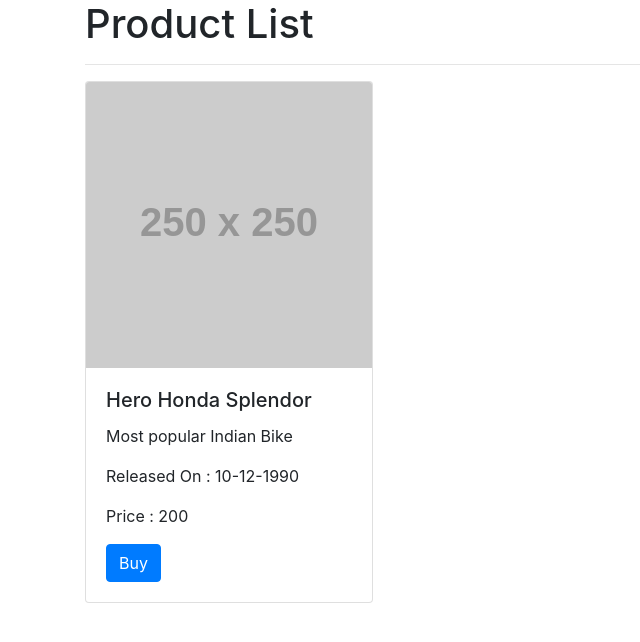
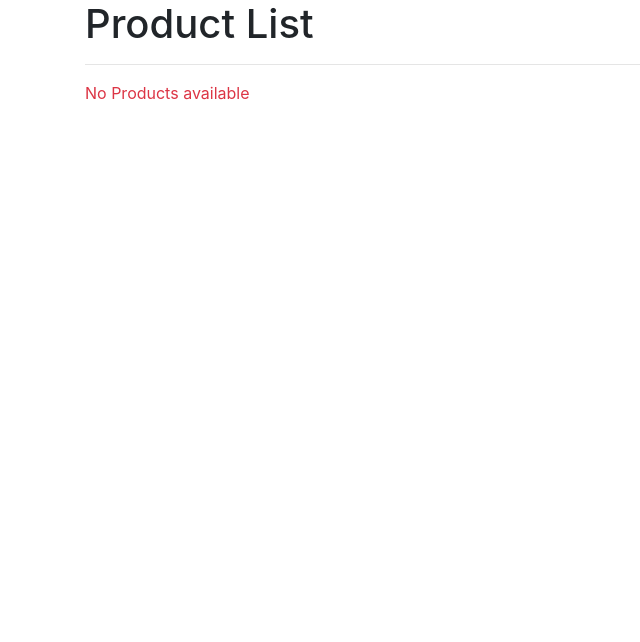
Before and after one commit to Rahuldevdurg/demo-batch2, an Angular app in the folder angular-demo/: page / in a window 1280 px wide. Shown: the top 642 px of the page, without its empty margins (0-640 px from the left). Built offline with nearby package versions, Linux system fonts and the light colour scheme.

Commit message:
directive

```diff
--- a/angular-demo/src/app/product-list/product-list.component.html
+++ b/angular-demo/src/app/product-list/product-list.component.html
@@ -1,12 +1,23 @@
 <h1>{{title}}</h1>
 <hr>
-<div class="card" style="width: 18rem;">
+<div class="row" *ngIf="products?.length; else noProducts">
+  <div class="col-md-6" *ngFor="let product of products">
+    <div class="card">
       <img class="card-img-top" src="{{product.imageUrl}}" alt="Card image cap">
       <div class="card-body">
         <h5 class="card-title">{{product.productName}}</h5>
         <p class="card-text">{{product.description}}</p>
         <p class="card-text">Released On : {{product.releaseDate}}</p>
         <p class="card-text">Price : {{product.price}}</p>
-    <a href="#" class="btn btn-primary">Buy</a>
+        <a href="#" class="btn btn-primary" *ngIf="product.isActive; else discontinuedProduct">Buy</a>
+        <ng-template #discontinuedProduct>
+          <p class="text-danger">This is discontinued</p>
+        </ng-template>
       </div>
     </div>
+  </div>
+</div>
+
+<ng-template #noProducts>
+  <p class="text-danger">No Products available</p>
+</ng-template>
--- a/angular-demo/src/app/product-list/product-list.component.ts
+++ b/angular-demo/src/app/product-list/product-list.component.ts
@@ -9,14 +9,8 @@
 export class ProductListComponent implements OnInit {
   constructor() {}
   title: string = 'Product List';
-  product: IProduct = {
-    productName: 'Hero Honda Splendor',
-    description: 'Most popular Indian Bike',
-    releaseDate: '10-12-1990',
-    price: 200,
-    isActive: true,
-    imageUrl: 'https://via.placeholder.com/250?text=splendor',
-  };
+
+  products: IProduct[] = null;
 
   ngOnInit(): void {}
 }
```
Lines whose indentation alone changed are shown as unchanged.
